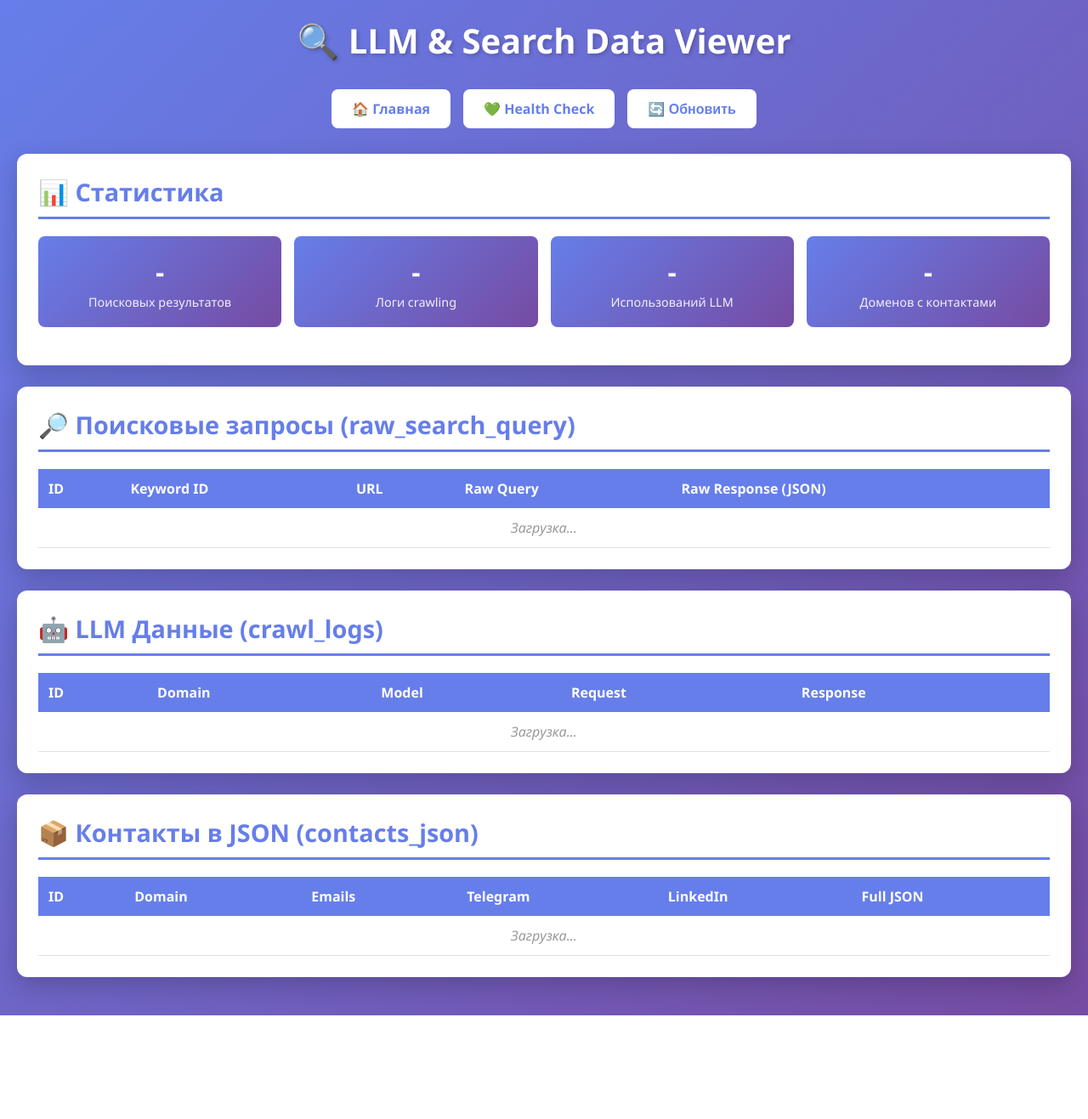
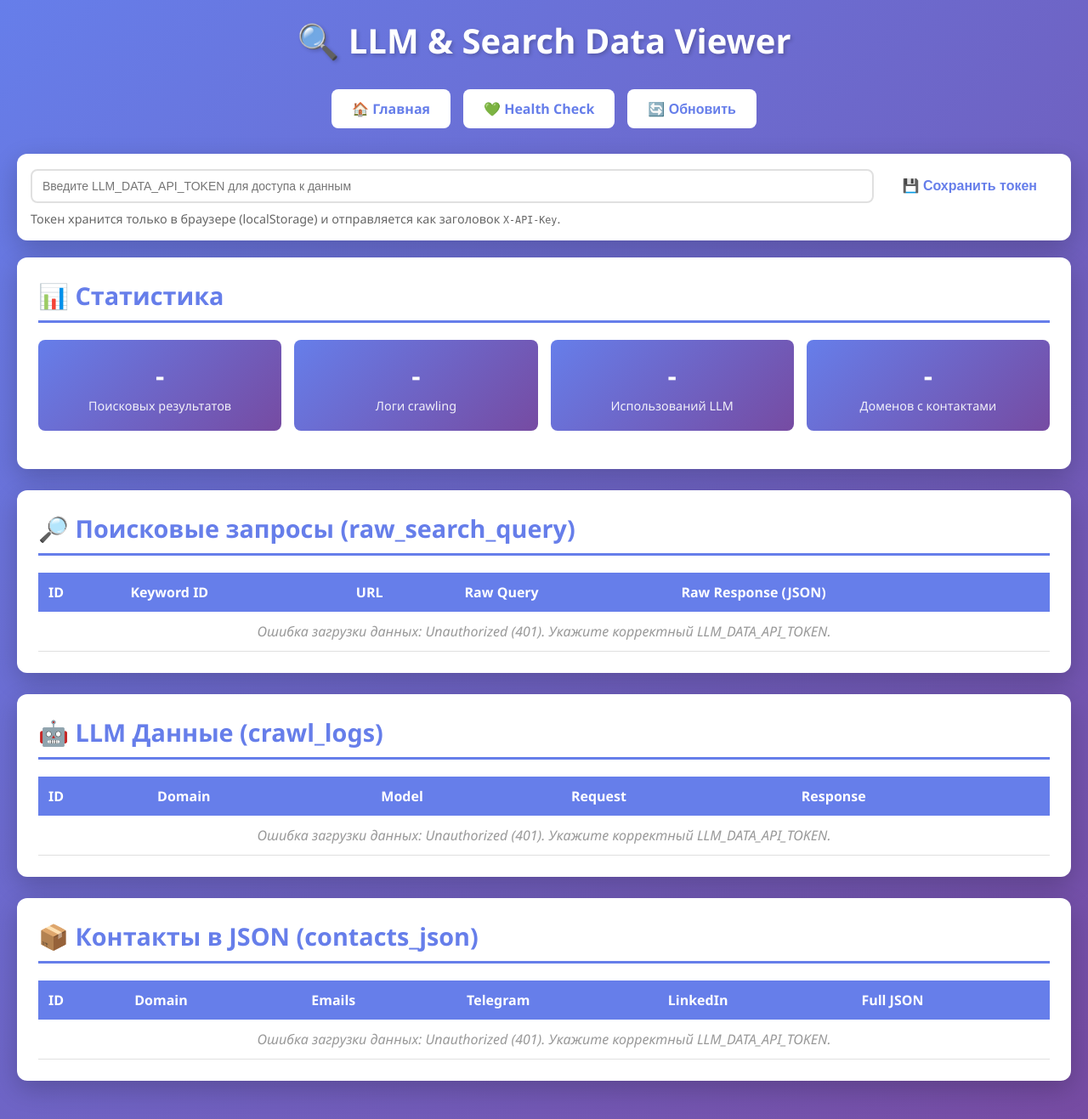
Before and after one commit to hauptmann1971/b2b-contact-miner, a Flask app: page /llm-data in a window 1280 px wide. Shown: the whole page at 85% size. Before the commit the page ends 1195 px from the top, so only its background shows below. Run offline with Flask 3, Linux system fonts and the light colour scheme; parts of the project's set-up code (start-up, migrations or seed data) failed here and were passed over.

Commit message:
Improve LLM data page auth UX for protected API.
Add client-side API token input and persist it in local storage so users can authorize /api/llm-data requests, and show clear inline unauthorized/error states instead of an endless loading experience.

Made-with: Cursor

```diff
--- a/templates/llm_data.html
+++ b/templates/llm_data.html
@@ -36,6 +36,7 @@
             gap: 15px;
             justify-content: center;
             margin-bottom: 30px;
+            flex-wrap: wrap;
         }
 
         .btn {
@@ -55,6 +56,34 @@
         .btn:hover {
             transform: translateY(-2px);
             box-shadow: 0 5px 15px rgba(0,0,0,0.3);
+        }
+
+        .token-box {
+            background: white;
+            border-radius: 12px;
+            padding: 16px;
+            margin-bottom: 20px;
+            box-shadow: 0 10px 30px rgba(0,0,0,0.2);
+        }
+
+        .token-row {
+            display: grid;
+            grid-template-columns: 1fr auto;
+            gap: 10px;
+            align-items: center;
+        }
+
+        .token-row input {
+            padding: 10px 12px;
+            border: 2px solid #e0e0e0;
+            border-radius: 8px;
+            font-size: 14px;
+        }
+
+        .token-hint {
+            color: #666;
+            font-size: 0.9em;
+            margin-top: 8px;
         }
 
         .section {
@@ -179,6 +208,14 @@
             <button class="btn" onclick="loadData()">🔄 Обновить</button>
         </div>
 
+        <div class="token-box">
+            <div class="token-row">
+                <input type="password" id="apiTokenInput" placeholder="Введите LLM_DATA_API_TOKEN для доступа к данным">
+                <button class="btn" onclick="saveToken()">💾 Сохранить токен</button>
+            </div>
+            <div class="token-hint">Токен хранится только в браузере (localStorage) и отправляется как заголовок <code>X-API-Key</code>.</div>
+        </div>
+
         <!-- Statistics -->
         <div class="section">
             <h2>📊 Статистика</h2>
@@ -262,9 +299,36 @@
     </div>
 
     <script>
+        function saveToken() {
+            const tokenInput = document.getElementById('apiTokenInput');
+            const value = (tokenInput.value || '').trim();
+            if (value) {
+                localStorage.setItem('llmDataApiToken', value);
+                alert('Токен сохранен локально в браузере.');
+            } else {
+                localStorage.removeItem('llmDataApiToken');
+                alert('Токен очищен.');
+            }
+        }
+
+        function loadSavedToken() {
+            const tokenInput = document.getElementById('apiTokenInput');
+            const saved = localStorage.getItem('llmDataApiToken') || '';
+            tokenInput.value = saved;
+        }
+
         async function loadData() {
             try {
-                const response = await fetch('/api/llm-data');
+                const token = (document.getElementById('apiTokenInput').value || '').trim();
+                const response = await fetch('/api/llm-data', {
+                    headers: token ? { 'X-API-Key': token } : {}
+                });
+                if (response.status === 401) {
+                    throw new Error('Unauthorized (401). Укажите корректный LLM_DATA_API_TOKEN.');
+                }
+                if (!response.ok) {
+                    throw new Error(`HTTP ${response.status}`);
+                }
                 const data = await response.json();
 
                 // Update stats
@@ -334,7 +398,10 @@
 
             } catch (error) {
                 console.error('Error loading data:', error);
-                alert('Ошибка загрузки данных: ' + error.message);
+                const msg = 'Ошибка загрузки данных: ' + error.message;
+                document.getElementById('searchResultsTable').innerHTML = `<tr><td colspan="5" class="empty-state">${msg}</td></tr>`;
+                document.getElementById('crawlLogsTable').innerHTML = `<tr><td colspan="5" class="empty-state">${msg}</td></tr>`;
+                document.getElementById('contactsJsonTable').innerHTML = `<tr><td colspan="6" class="empty-state">${msg}</td></tr>`;
             }
         }
 
@@ -344,6 +411,7 @@
         }
 
         // Load data on page load
+        loadSavedToken();
         loadData();
     </script>
 </body>
```
